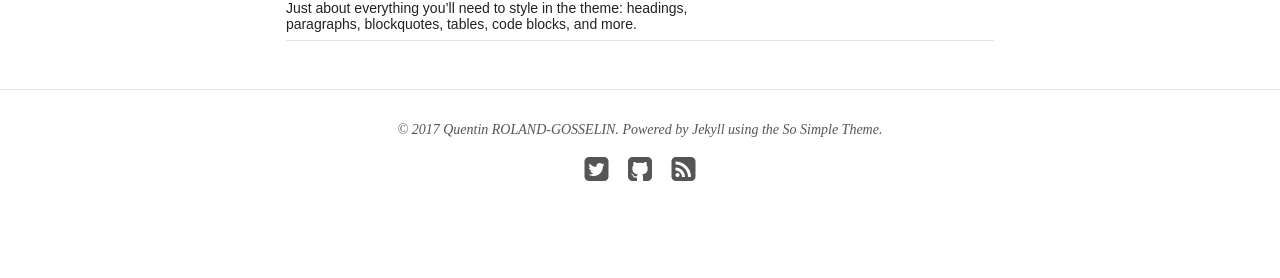
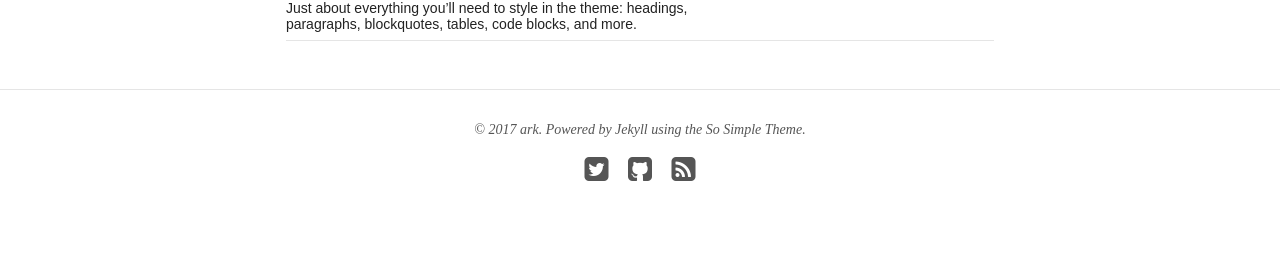
Before and after one commit to entropyqueen/entropyQueen.github.io, a Jekyll site: the page built from index.html, in a window 1280 px wide. Shown: the part 1132-1410 px from the top of the page. Built offline with Jekyll 4.4.1, drawn with Linux system fonts in a browser that asks for light colours; nearby versions of some CDN libraries.

Commit message:
update info

```diff
--- a/_config.yml
+++ b/_config.yml
@@ -38,7 +38,7 @@ exclude: ["lib", "config.rb", "Capfile", "config", "log", "Rakefile", "Rakefile.
 
 # Site owner
 owner:
-  name: Quentin ROLAND-GOSSELIN
+  name: ark
   avatar: avatar.png
   email: quentrg@gmail.com
   disqus-shortname:
```
